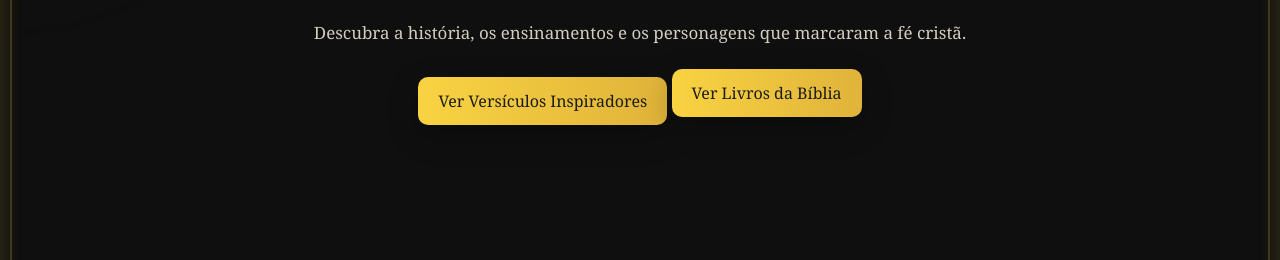
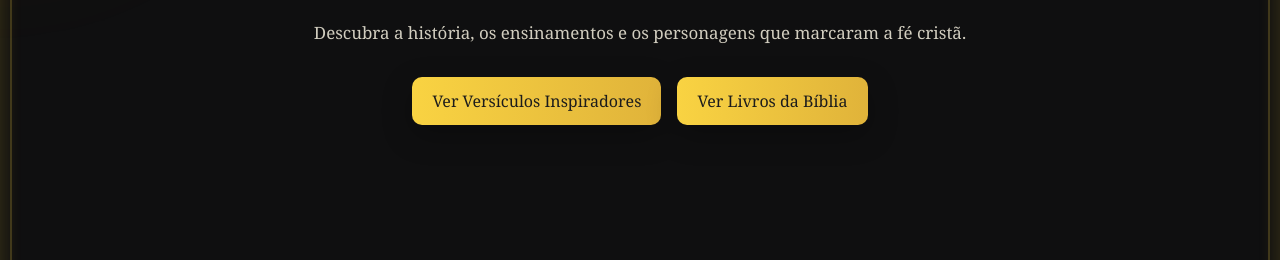
Before and after one commit to mateusmanuella/B-blia-Sagrada, a website: page index.html in a window 1280 px wide. Shown: the part 268-528 px from the top of the page. Drawn offline with nearby package versions, Linux system fonts and the light colour scheme.

Commit message:
Update index.html

```diff
--- a/index.html
+++ b/index.html
@@ -107,9 +107,10 @@
         <div class="intro">
           <h1 id="home-title" class="mb-4">Conheça a Bíblia</h1>
           <p>Descubra a história, os ensinamentos e os personagens que marcaram a fé cristã.</p>
-          <a href="versiculos.html" class="btn btn-primary mt-3">Ver Versículos Inspiradores</a>
-          <a href="livros-da-biblia.html" class="btn btn-primary">Ver Livros da Bíblia</a>
-        </div>
+          <div class="d-flex gap-3 justify-content-center flex-wrap">
+            <a href=".html" class="btn btn-primary mt-3">Ver Versículos Inspiradores</a>
+            <a href="livros-da-biblia.html" class="btn btn-primary mt-3">Ver Livros da Bíblia</a>
+          </div>
       </div>
     </section>
 
@@ -709,4 +710,5 @@
     });
   </script>
 </body>
+
 </html>
```
